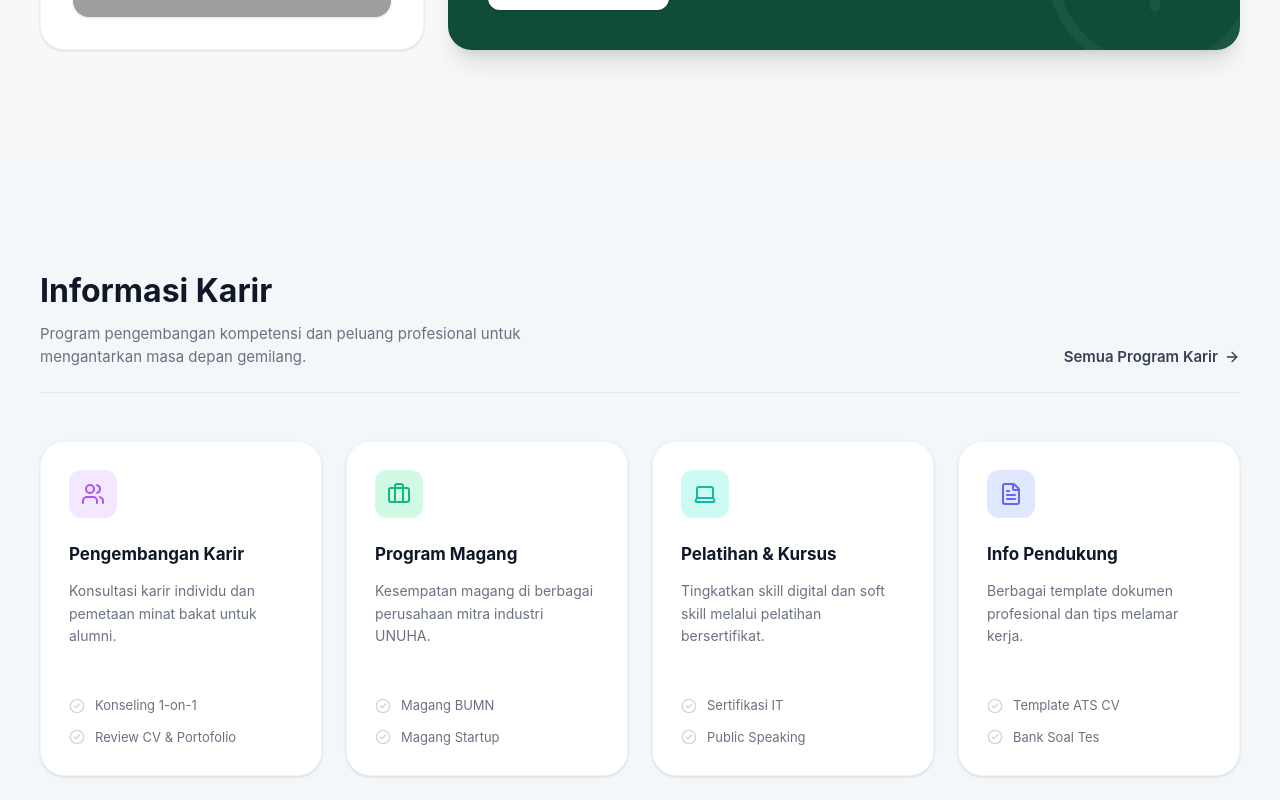
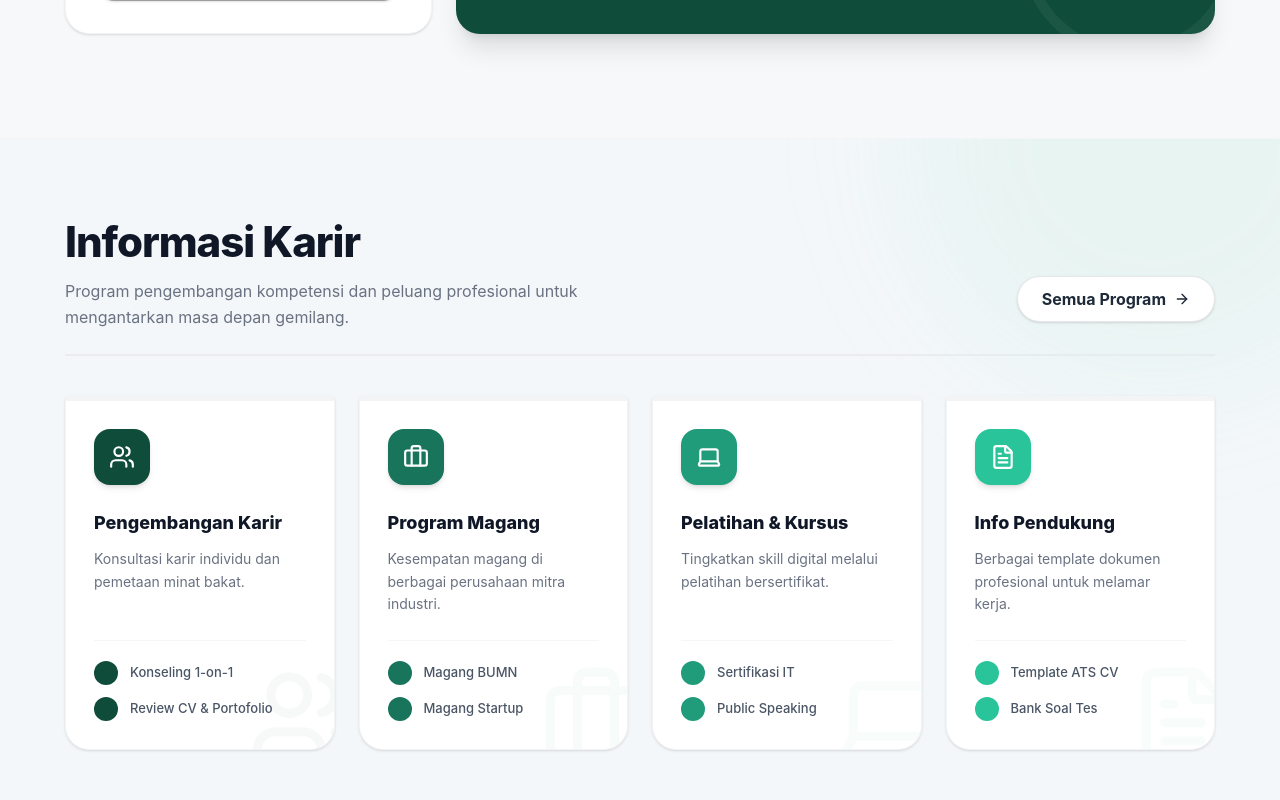
Before and after one commit to nurferdiansyah/Frontend_alumni, a React (Vite) app: page / in a window 1280 px wide. Shown: the part 1480-2280 px from the top of the page. Built offline with nearby package versions, Linux system fonts and the light colour scheme; grey boxes are pictures that could not be loaded.

Commit message:
feat: menambahkan komponen halaman Beranda dengan bagian hero, informasi kampus, dan sumber daya karier

```diff
--- a/src/pages/Home.jsx
+++ b/src/pages/Home.jsx
@@ -42,8 +42,8 @@ export function Home() {
       </section>
 
       {/* 3. Informasi Kampus */}
-      <section id="campus" className="py-24 px-4 sm:px-6 lg:px-8 bg-[#F7F8FA]">
-        <div className="max-w-[1200px] mx-auto">
+      <section id="campus" className="py-20 px-6 md:px-12 lg:px-16 bg-[#F7F8FA]">
+        <div className="w-full max-w-[1150px] mx-auto">
           <ScrollReveal>
             <div className="text-center mb-14">
               <h2 className="text-[32px] font-bold text-gray-900 mb-4">Informasi Kampus</h2>
@@ -96,38 +96,46 @@ export function Home() {
       </section>
 
       {/* 4. Informasi Karir */}
-      <section className="py-24 px-4 sm:px-6 lg:px-8 bg-[#F4F7FA] border-t border-gray-100">
-        <div className="max-w-[1200px] mx-auto">
+      <section className="py-20 px-6 md:px-12 lg:px-16 bg-[#F4F7FA] border-t border-gray-100 relative overflow-hidden">
+        {/* Decorative background element */}
+        <div className="absolute top-0 right-0 w-[500px] h-[500px] bg-[#7FE0B0]/10 rounded-full blur-3xl -translate-y-1/2 translate-x-1/4 pointer-events-none"></div>
+
+        <div className="w-full max-w-[1150px] mx-auto relative z-10">
           <ScrollReveal>
-            <div className="flex flex-col sm:flex-row justify-between items-end mb-12 gap-4 border-b border-gray-200 pb-6">
+            <div className="flex flex-col sm:flex-row justify-between items-end mb-10 gap-4 border-b-2 border-gray-200/60 pb-6">
               <div>
-                <h2 className="text-[32px] font-bold text-gray-900 mb-2">Informasi Karir</h2>
-                <p className="text-gray-500 text-[15px] max-w-lg">Program pengembangan kompetensi dan peluang profesional untuk mengantarkan masa depan gemilang.</p>
+                <h2 className="text-4xl md:text-[42px] font-extrabold text-gray-900 mb-3 tracking-tight">Informasi Karir</h2>
+                <p className="text-gray-500 text-[16px] max-w-xl leading-relaxed">Program pengembangan kompetensi dan peluang profesional untuk mengantarkan masa depan gemilang.</p>
               </div>
-              <Link to="/jobs" className="text-gray-700 font-semibold hover:text-gray-900 transition-colors flex items-center gap-1.5 text-[15px]">
-                Semua Program Karir <ArrowRight size={16} />
+              <Link to="/jobs" className="group flex items-center gap-2 px-6 py-2.5 bg-white rounded-full border border-gray-200 text-gray-800 font-bold hover:border-[#0F4C3A] hover:text-[#0F4C3A] transition-all duration-300 shadow-sm hover:shadow-md mb-2">
+                Semua Program <ArrowRight size={16} className="group-hover:translate-x-1 transition-transform duration-300" />
               </Link>
             </div>
           </ScrollReveal>
 
           <div className="grid grid-cols-1 md:grid-cols-2 lg:grid-cols-4 gap-6">
             {[
-              { title: "Pengembangan Karir", desc: "Konsultasi karir individu dan pemetaan minat bakat untuk alumni.", icon: Users, color: "text-[#A855F7]", bg: "bg-[#F3E8FF]", items: ["Konseling 1-on-1", "Review CV & Portofolio"] },
-              { title: "Program Magang", desc: "Kesempatan magang di berbagai perusahaan mitra industri UNUHA.", icon: Briefcase, color: "text-[#10B981]", bg: "bg-[#D1FAE5]", items: ["Magang BUMN", "Magang Startup"] },
-              { title: "Pelatihan & Kursus", desc: "Tingkatkan skill digital dan soft skill melalui pelatihan bersertifikat.", icon: Laptop, color: "text-[#14B8A6]", bg: "bg-[#CCFBF1]", items: ["Sertifikasi IT", "Public Speaking"] },
-              { title: "Info Pendukung", desc: "Berbagai template dokumen profesional dan tips melamar kerja.", icon: FileText, color: "text-[#6366F1]", bg: "bg-[#E0E7FF]", items: ["Template ATS CV", "Bank Soal Tes"] },
+              { title: "Pengembangan Karir", desc: "Konsultasi karir individu dan pemetaan minat bakat.", icon: Users, accent: "bg-[#0F4C3A]", textAccent: "text-[#0F4C3A]", border: "border-t-[5px] border-[#0F4C3A]", items: ["Konseling 1-on-1", "Review CV & Portofolio"] },
+              { title: "Program Magang", desc: "Kesempatan magang di berbagai perusahaan mitra industri.", icon: Briefcase, accent: "bg-[#18755C]", textAccent: "text-[#18755C]", border: "border-t-[5px] border-[#18755C]", items: ["Magang BUMN", "Magang Startup"] },
+              { title: "Pelatihan & Kursus", desc: "Tingkatkan skill digital melalui pelatihan bersertifikat.", icon: Laptop, accent: "bg-[#209C7A]", textAccent: "text-[#209C7A]", border: "border-t-[5px] border-[#209C7A]", items: ["Sertifikasi IT", "Public Speaking"] },
+              { title: "Info Pendukung", desc: "Berbagai template dokumen profesional untuk melamar kerja.", icon: FileText, accent: "bg-[#29C49A]", textAccent: "text-[#29C49A]", border: "border-t-[5px] border-[#29C49A]", items: ["Template ATS CV", "Bank Soal Tes"] },
             ].map((card, i) => (
               <ScrollReveal key={i} delay={i * 0.1}>
-                <div className="bg-white rounded-[24px] p-7 shadow-sm hover:shadow-md transition-shadow h-full border border-gray-100 flex flex-col">
-                  <div className={`${card.bg} ${card.color} w-12 h-12 rounded-xl flex items-center justify-center mb-6`}>
-                    <card.icon size={24} />
+                <div className={`bg-white rounded-b-[24px] rounded-t-sm p-7 shadow-sm hover:shadow-xl hover:-translate-y-2 transition-all duration-300 h-full border-x border-b border-gray-100 flex flex-col group relative overflow-hidden ${card.border}`}>
+                  {/* Decorative subtle background icon */}
+                  <card.icon size={110} className={`absolute -bottom-6 -right-6 opacity-[0.03] ${card.textAccent} group-hover:scale-110 group-hover:opacity-[0.05] transition-all duration-500 pointer-events-none`} />
+
+                  <div className={`w-14 h-14 rounded-2xl flex items-center justify-center mb-6 transition-all duration-300 ${card.accent} text-white shadow-md group-hover:scale-110 group-hover:rotate-3 origin-center`}>
+                    <card.icon size={26} />
                   </div>
-                  <h3 className="font-bold text-[17px] text-gray-900 mb-3">{card.title}</h3>
-                  <p className="text-gray-500 text-[14px] mb-6 leading-relaxed flex-grow">{card.desc}</p>
-                  <ul className="space-y-3 pt-6">
+                  <h3 className="font-extrabold text-[18px] text-gray-900 mb-3 group-hover:text-[#0F4C3A] transition-colors relative z-10">{card.title}</h3>
+                  <p className="text-gray-500 text-[14px] mb-6 leading-relaxed flex-grow relative z-10">{card.desc}</p>
+                  <ul className="space-y-3 pt-5 border-t border-gray-100/80 relative z-10">
                     {card.items.map((item, j) => (
-                      <li key={j} className="flex items-center gap-2.5 text-gray-500 text-[13px]">
-                        <CheckCircle2 size={16} className="text-gray-300 flex-shrink-0" />
+                      <li key={j} className="flex items-center gap-3 text-gray-600 text-[13px] font-medium group/item">
+                        <span className={`w-6 h-6 rounded-full flex items-center justify-center ${card.accent} bg-opacity-10 ${card.textAccent} group-hover/item:scale-110 group-hover/item:bg-opacity-20 transition-all duration-300`}>
+                          <CheckCircle2 size={13} strokeWidth={3} />
+                        </span>
                         <span>{item}</span>
                       </li>
                     ))}
@@ -140,7 +148,7 @@ export function Home() {
       </section>
 
       {/* 5. Berita Kampus */}
-      <section className="py-24 px-4 sm:px-6 lg:px-8 max-w-[1200px] mx-auto">
+      <section className="py-20 px-6 md:px-12 lg:px-16 w-full max-w-[1150px] mx-auto">
         <ScrollReveal>
           <div className="text-center mb-14">
             <h2 className="text-[32px] font-bold text-gray-900 mb-3 relative inline-block">
@@ -201,7 +209,7 @@ export function Home() {
       </section>
 
       {/* 7. Lowongan Kerja Terbaru */}
-      <section id="jobs" className="py-24 px-4 sm:px-6 lg:px-8 max-w-[1200px] mx-auto">
+      <section id="jobs" className="py-20 px-6 md:px-12 lg:px-16 w-full max-w-[1150px] mx-auto">
         <ScrollReveal>
           <div className="flex flex-col sm:flex-row justify-between items-end mb-12 gap-6">
             <div>
@@ -246,7 +254,7 @@ export function Home() {
       </section>
 
       {/* 8. CTA Banner */}
-      <section className="pb-24 px-4 sm:px-6 lg:px-8 max-w-[1200px] mx-auto">
+      <section className="pb-20 px-6 md:px-12 lg:px-16 w-full max-w-[1150px] mx-auto">
         <ScrollReveal>
           <div className="bg-[#0F4C3A] rounded-[32px] p-12 md:p-16 flex flex-col md:flex-row items-center justify-between gap-8 text-center md:text-left relative overflow-hidden shadow-2xl">
             <div className="absolute inset-0 opacity-5" style={{ backgroundImage: 'radial-gradient(circle at 2px 2px, white 1px, transparent 0)', backgroundSize: '24px 24px' }}></div>
```
